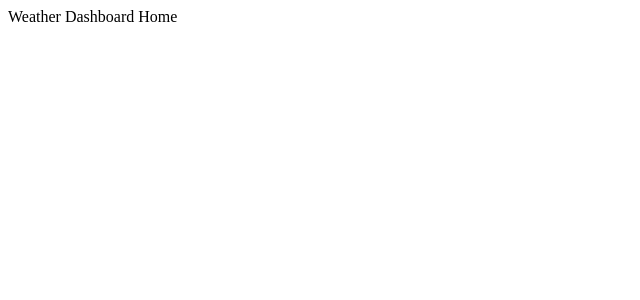
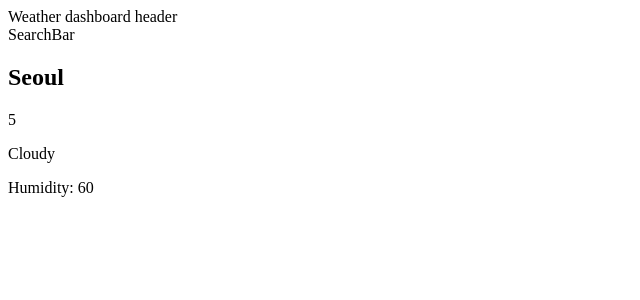
Before and after one commit to karuistep/weather-dashboard, a React app: page / in a window 1280 px wide. Shown: the top 300 px of the page, without its empty margins (0-640 px from the left). Built offline with nearby package versions, Linux system fonts and the light colour scheme; the HTML template or start-up script is replaced by a standard one.

Commit message:
feat: add SearchBar & WeatherCard component, defining basic types

```diff
--- a/src/app/router.tsx
+++ b/src/app/router.tsx
@@ -1,11 +1,16 @@
 import { createBrowserRouter } from 'react-router-dom';
+import Layout from '../components/layout/Layout';
 import Home from '../pages/Home/Home';
 import NotFound from '../pages/NotFound';
 
 export const router = createBrowserRouter([
   {
     path: '/',
-    element: <Home />,
+    element: <Layout />,
     errorElement: <NotFound />,
+    children: [
+      { index: true, element: <Home /> },
+      { path: '*', element: <NotFound /> },
+    ],
   },
 ]);
--- /dev/null
+++ b/src/components/layout/Layout.tsx
@@ -0,0 +1,12 @@
+import { Outlet } from 'react-router-dom';
+
+export default function Layout() {
+  return (
+    <>
+      <header>Weather dashboard header</header>
+      <main>
+        <Outlet />
+      </main>
+    </>
+  );
+}
--- /dev/null
+++ b/src/components/weather/SearchBar.tsx
@@ -0,0 +1,3 @@
+export function SearchBar() {
+  return <div>SearchBar</div>;
+}
--- /dev/null
+++ b/src/components/weather/WeatherCard.tsx
@@ -0,0 +1,16 @@
+import type { Weather } from '../../types/weather';
+
+type Props = {
+  weather: Weather;
+};
+
+export function WeatherCard({ weather }: Props) {
+  return (
+    <div>
+      <h2>{weather.city}</h2>
+      <p>{weather.temperature}</p>
+      <p>{weather.condition}</p>
+      <p>Humidity: {weather.humidity}</p>
+    </div>
+  );
+}
--- /dev/null
+++ b/src/mocks/weatherMock.ts
@@ -0,0 +1,8 @@
+import type { Weather } from '../types/weather';
+
+export const mockWeahter = {
+  city: 'Seoul',
+  temperature: 5,
+  condition: 'Cloudy',
+  humidity: 60,
+};
--- a/src/pages/Home/Home.tsx
+++ b/src/pages/Home/Home.tsx
@@ -1,3 +1,12 @@
+import { SearchBar } from '../../components/weather/SearchBar';
+import { WeatherCard } from '../../components/weather/WeatherCard';
+import { mockWeahter } from '../../mocks/weatherMock';
+
 export default function Home() {
-  return <div>Weather Dashboard Home</div>;
+  return (
+    <div>
+      <SearchBar />
+      <WeatherCard weather={mockWeahter} />
+    </div>
+  );
 }
--- /dev/null
+++ b/src/types/weather.ts
@@ -0,0 +1,6 @@
+export interface Weather {
+  city: string;
+  temperature: number;
+  condition: string;
+  humidity: number;
+}
```
